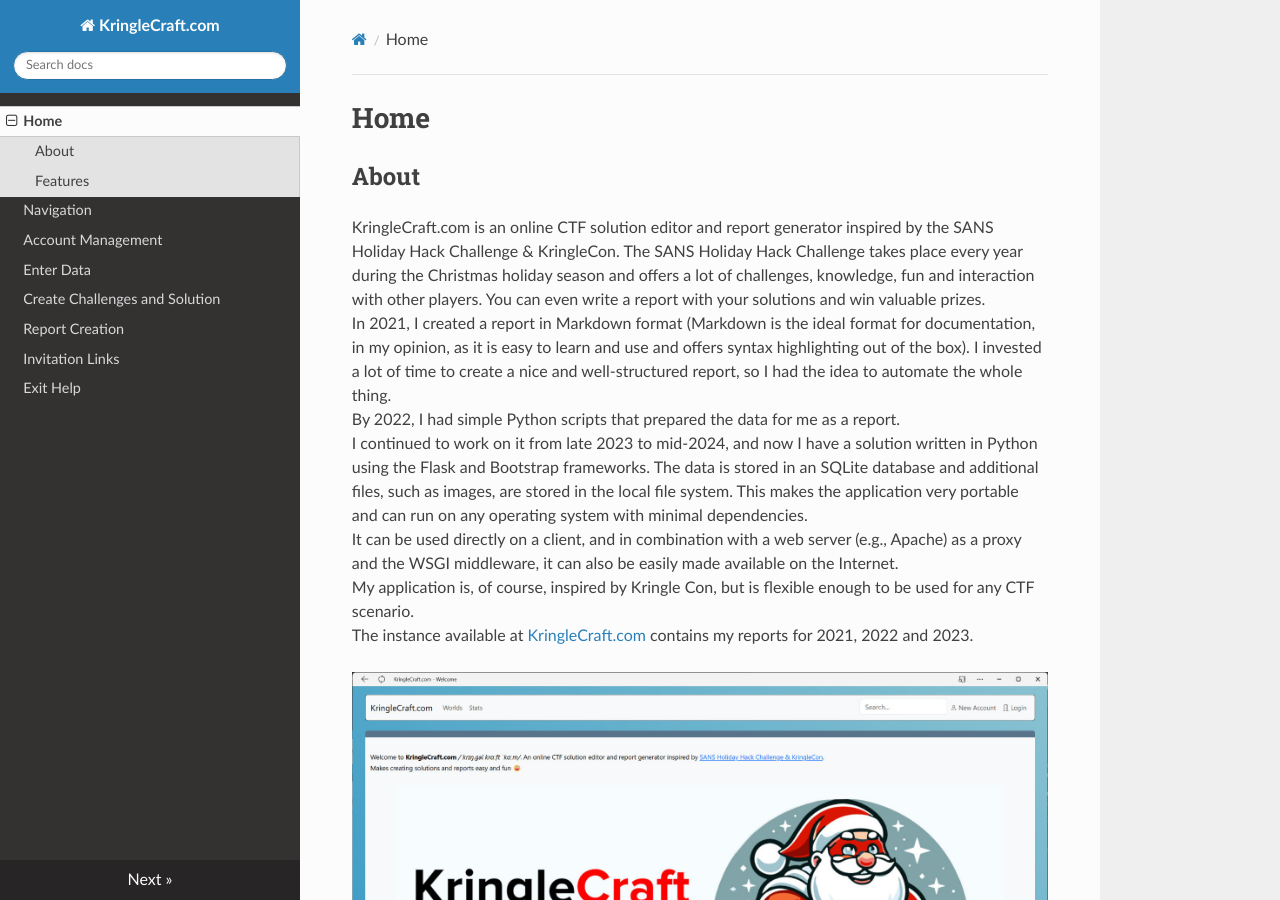
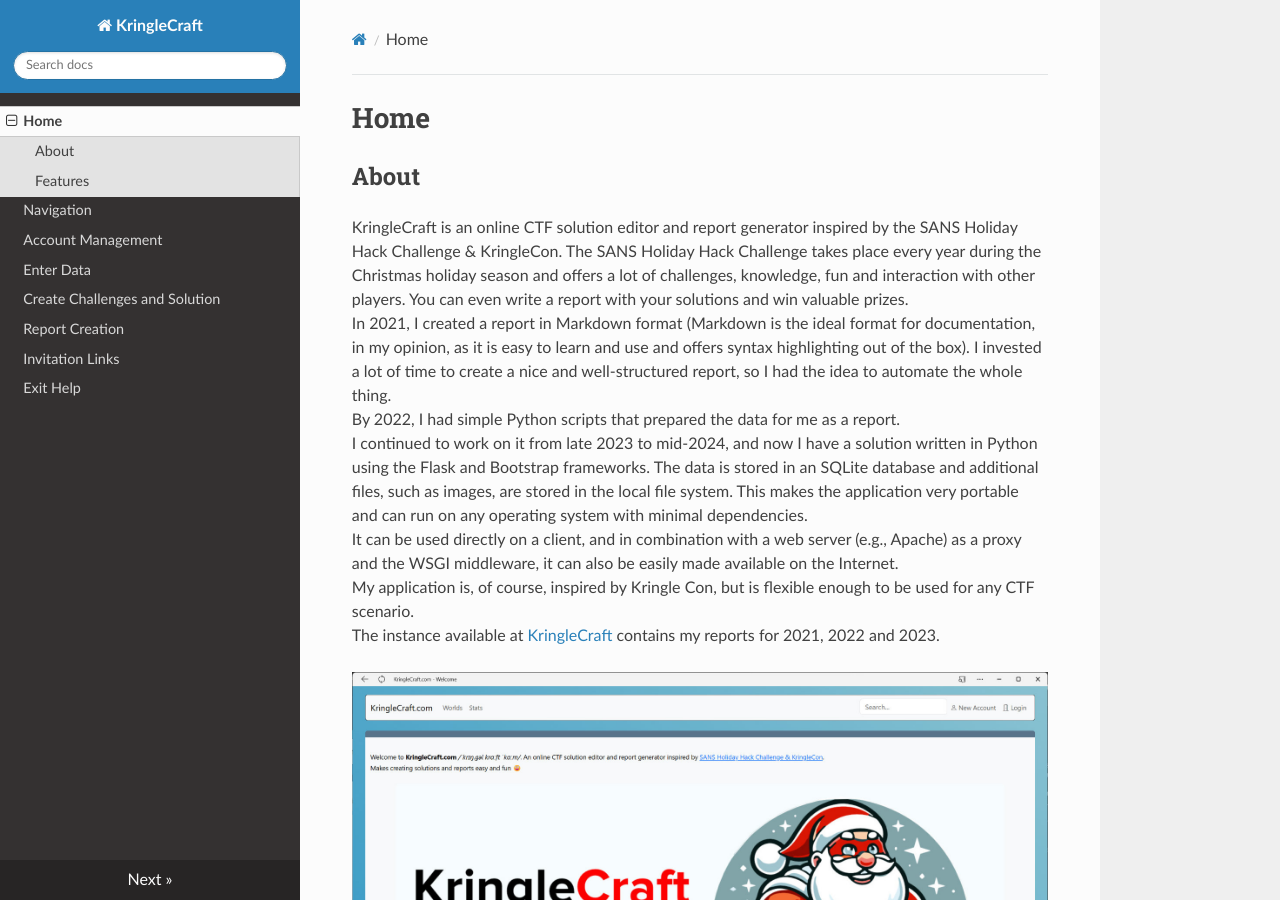
Before and after one commit to benjamin-bk-krueger/kringlecraft, an MkDocs documentation site: the page built from docs/index.md, in a window 1280 px wide and 900 px high. Built offline with MkDocs 1.6.1, drawn with Linux system fonts in a browser that asks for light colours; nearby versions of some CDN libraries.

Commit message:
Moved to a new domain

```diff
--- a/docs/index.md
+++ b/docs/index.md
@@ -2,7 +2,7 @@
 
 ## About
 
-KringleCraft.com is an online CTF solution editor and report generator inspired by the SANS Holiday Hack Challenge & KringleCon.
+KringleCraft is an online CTF solution editor and report generator inspired by the SANS Holiday Hack Challenge & KringleCon.
 The SANS Holiday Hack Challenge takes place every year during the Christmas holiday season and offers a lot of challenges, knowledge, fun and interaction with other players.
 You can even write a report with your solutions and win valuable prizes.
 In 2021, I created a report in Markdown format (Markdown is the ideal format for documentation, in my opinion, as it is easy to learn and use and offers syntax highlighting out of the box).
@@ -13,7 +13,7 @@
 This makes the application very portable and can run on any operating system with minimal dependencies.
 It can be used directly on a client, and in combination with a web server (e.g., Apache) as a proxy and the WSGI middleware, it can also be easily made available on the Internet.
 My application is, of course, inspired by Kringle Con, but is flexible enough to be used for any CTF scenario.
-The instance available at [KringleCraft.com](https://www.kringlecraft.com) contains my reports for 2021, 2022 and 2023.
+The instance available at [KringleCraft](https://craft.kringle.info) contains my reports for 2021, 2022 and 2023.
 
 ![Index](./img/index.jpg)
 
--- a/mkdocs.yml
+++ b/mkdocs.yml
@@ -1,5 +1,5 @@
-site_name: KringleCraft.com
-site_url: https://www.kringlecraft.com/static/doc/
+site_name: KringleCraft
+site_url: https://craft.kringle.info/static/doc/
 site_dir: ./kringlecraft/static/doc
 use_directory_urls: false
 nav:
@@ -10,7 +10,7 @@
     - Create Challenges and Solution: solution.md
     - Report Creation: report.md
     - Invitation Links: invitation.md
-    - Exit Help: 'https://www.kringlecraft.com/'
+    - Exit Help: 'https://craft.kringle.info/'
 theme: readthedocs
 markdown_extensions:
   - tables
```
Also changed, not shown: INSTALL.md (+3 -3 lines), README.md (+2 -2 lines), kringlecraft/templates/report/full.md (+1 -1 lines), 8 other files.
